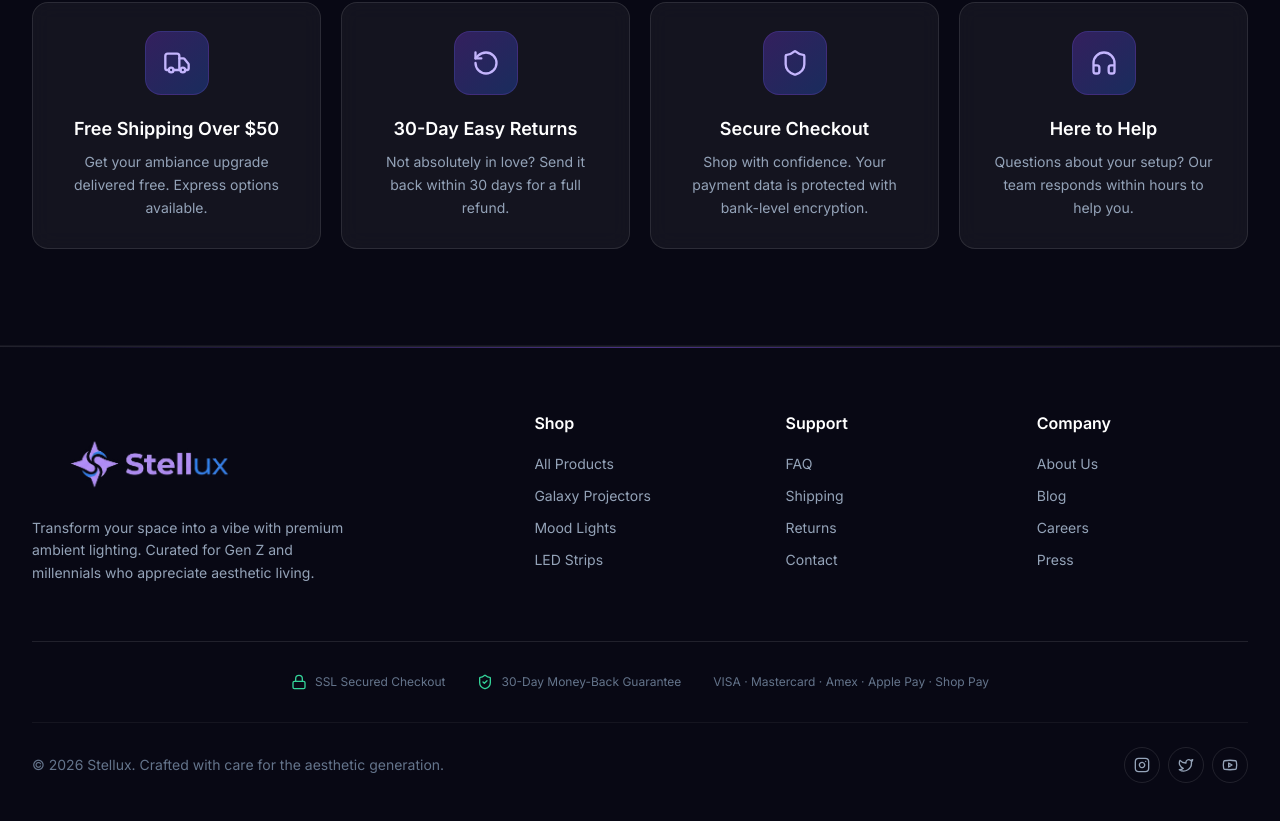
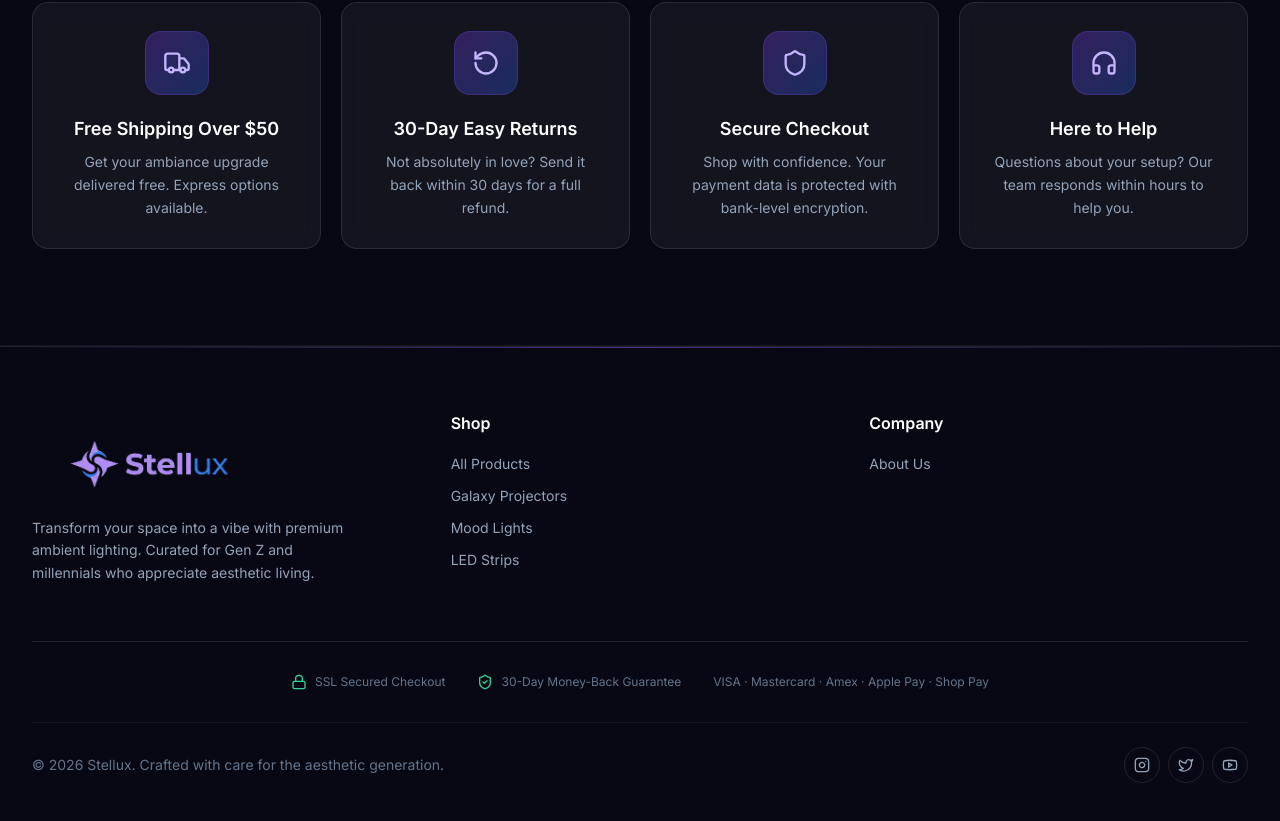
Before and after one commit to BigBonny/LumoraHome, a Next.js app: page / in a window 1280 px wide. Shown: the part 3257-4078 px from the top of the page. Built offline with nearby package versions, Linux system fonts and the light colour scheme; no server answers.

Commit message:
Rebrand to Stellux, clean up footer links

```diff
--- a/components/layout/Footer.tsx
+++ b/components/layout/Footer.tsx
@@ -11,17 +11,8 @@
     { label: "Mood Lights", href: "/shop" },
     { label: "LED Strips", href: "/shop" },
   ],
-  support: [
-    { label: "FAQ", href: "#" },
-    { label: "Shipping", href: "#" },
-    { label: "Returns", href: "#" },
-    { label: "Contact", href: "#" },
-  ],
   company: [
     { label: "About Us", href: "/about" },
-    { label: "Blog", href: "#" },
-    { label: "Careers", href: "#" },
-    { label: "Press", href: "#" },
   ],
 };
 
@@ -38,9 +29,9 @@
       <div className="absolute top-0 left-0 right-0 h-px bg-gradient-to-r from-transparent via-violet-500/50 to-transparent" />
 
       <div className="max-w-7xl mx-auto px-4 sm:px-6 lg:px-8 py-16">
-        <div className="grid grid-cols-1 md:grid-cols-2 lg:grid-cols-5 gap-10">
+        <div className="grid grid-cols-1 md:grid-cols-3 gap-10">
           {/* Brand Column */}
-          <div className="lg:col-span-2">
+          <div>
             <Link href="/" className="inline-flex items-center group">
               <Image
                 src="/images/Hero.png"
@@ -61,23 +52,6 @@
             <h3 className="font-semibold text-white mb-4">Shop</h3>
             <ul className="space-y-2">
               {footerLinks.shop.map((link) => (
-                <li key={link.label}>
-                  <Link
-                    href={link.href}
-                    className="text-slate-400 hover:text-white transition-colors text-sm"
-                  >
-                    {link.label}
-                  </Link>
-                </li>
-              ))}
-            </ul>
-          </div>
-
-          {/* Support Links */}
-          <div>
-            <h3 className="font-semibold text-white mb-4">Support</h3>
-            <ul className="space-y-2">
-              {footerLinks.support.map((link) => (
                 <li key={link.label}>
                   <Link
                     href={link.href}
```
